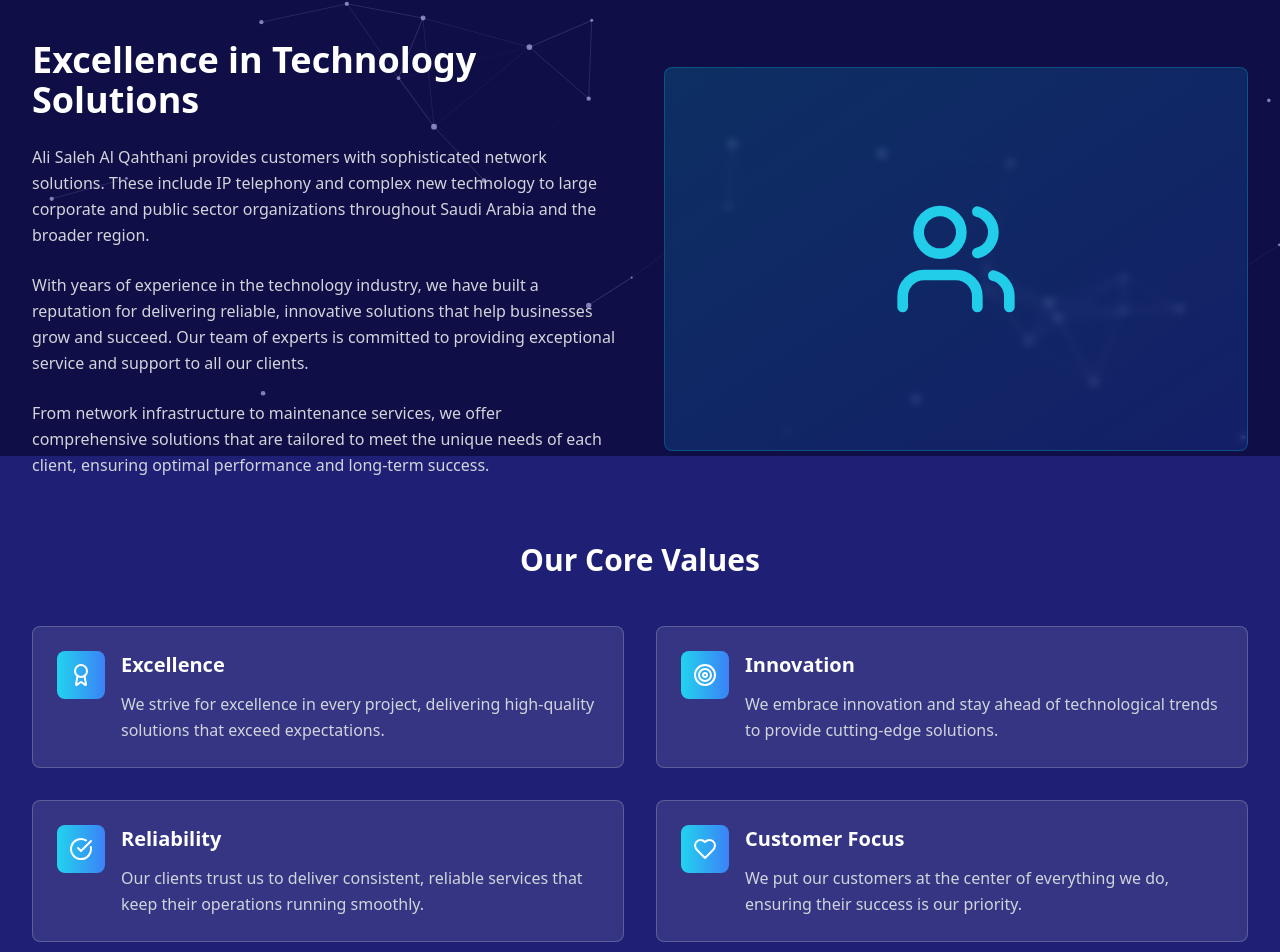
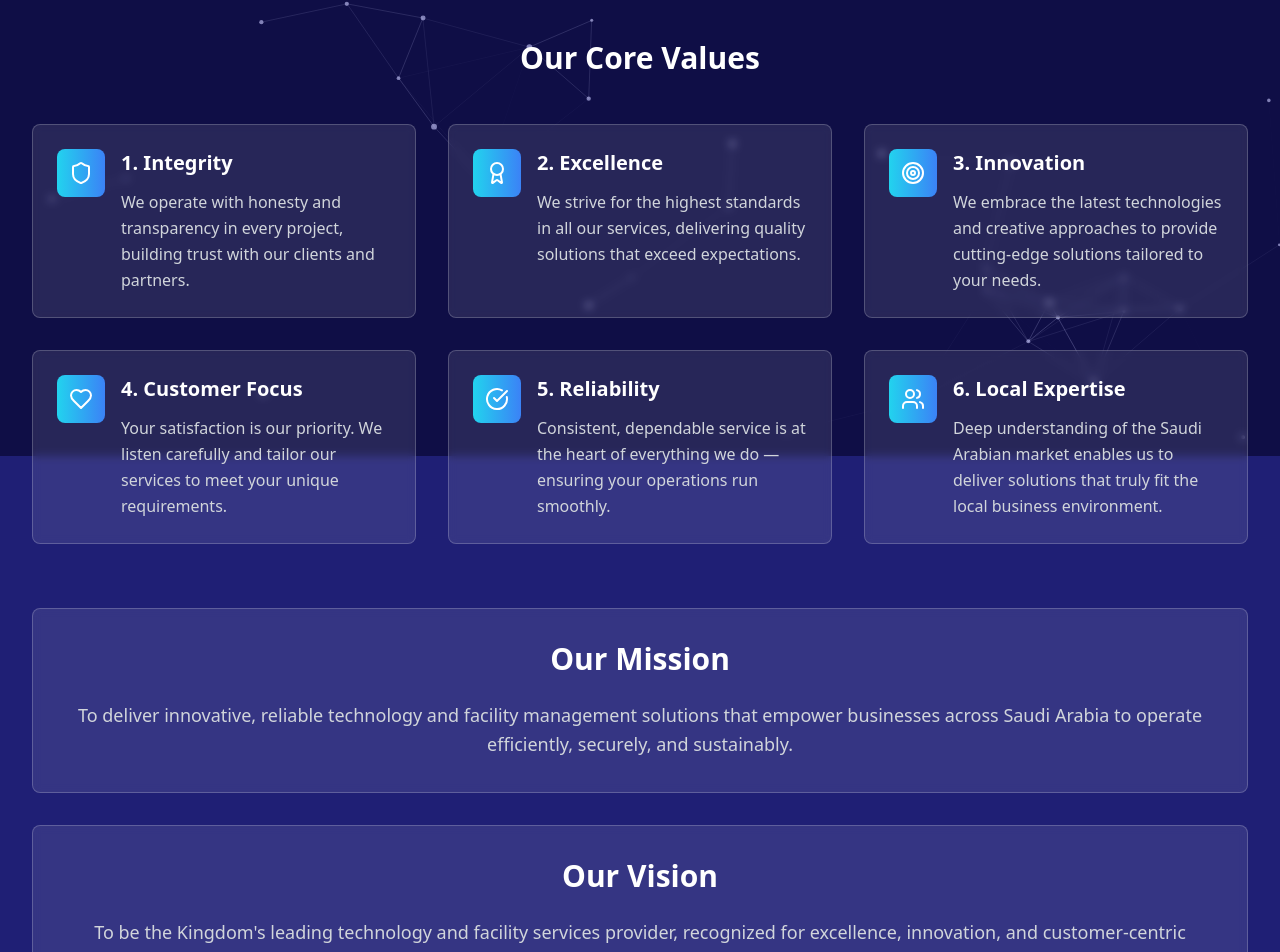
Before and after one commit to Irudium-GS/asqest-web-genesis, a React (Vite) app: page /about-us in a window 1280 px wide. Shown: the part 344-1296 px from the top of the page. Built offline with nearby package versions, Linux system fonts and the light colour scheme.

Commit message:
Add About Us content
Added core values, mission, vision, and contact information to the About Us page.

```diff
--- a/src/pages/AboutUs.tsx
+++ b/src/pages/AboutUs.tsx
@@ -4,29 +4,39 @@ import Footer from "@/components/Footer";
 import NetworkBackground from "@/components/NetworkBackground";
 import { Button } from "@/components/ui/button";
 import { Link } from "react-router-dom";
-import { Users, Award, Target, Heart, CheckCircle, ArrowRight } from "lucide-react";
+import { Users, Award, Target, Heart, CheckCircle, Shield, ArrowRight } from "lucide-react";
 
 const AboutUs = () => {
   const values = [
     {
+      title: "Integrity",
+      description: "We operate with honesty and transparency in every project, building trust with our clients and partners.",
+      icon: Shield
+    },
+    {
       title: "Excellence",
-      description: "We strive for excellence in every project, delivering high-quality solutions that exceed expectations.",
+      description: "We strive for the highest standards in all our services, delivering quality solutions that exceed expectations.",
       icon: Award
     },
     {
       title: "Innovation",
-      description: "We embrace innovation and stay ahead of technological trends to provide cutting-edge solutions.",
+      description: "We embrace the latest technologies and creative approaches to provide cutting-edge solutions tailored to your needs.",
       icon: Target
     },
     {
+      title: "Customer Focus",
+      description: "Your satisfaction is our priority. We listen carefully and tailor our services to meet your unique requirements.",
+      icon: Heart
+    },
+    {
       title: "Reliability",
-      description: "Our clients trust us to deliver consistent, reliable services that keep their operations running smoothly.",
+      description: "Consistent, dependable service is at the heart of everything we do — ensuring your operations run smoothly.",
       icon: CheckCircle
     },
     {
-      title: "Customer Focus",
-      description: "We put our customers at the center of everything we do, ensuring their success is our priority.",
-      icon: Heart
+      title: "Local Expertise",
+      description: "Deep understanding of the Saudi Arabian market enables us to deliver solutions that truly fit the local business environment.",
+      icon: Users
     }
   ];
 
@@ -40,7 +50,7 @@ const AboutUs = () => {
         <div className="max-w-7xl mx-auto">
           <div className="text-center mb-12">
             <h1 className="text-4xl md:text-6xl font-bold text-white mb-6">
-              About <span className="text-transparent bg-clip-text bg-gradient-to-r from-cyan-400 to-blue-400">ASQest</span>
+              About <span className="text-transparent bg-clip-text bg-gradient-to-r from-cyan-400 to-blue-400">Us</span>
             </h1>
             <p className="text-xl text-gray-300 max-w-3xl mx-auto">
               Your trusted partner in technology solutions and maintenance services
@@ -52,46 +62,24 @@ const AboutUs = () => {
       {/* Main Content */}
       <section className="relative z-10 py-16 px-4 sm:px-6 lg:px-8">
         <div className="max-w-7xl mx-auto">
-          <div className="grid grid-cols-1 lg:grid-cols-2 gap-12 items-center mb-16">
-            <div className="space-y-6">
-              <h2 className="text-3xl md:text-4xl font-bold text-white">
-                Excellence in Technology Solutions
-              </h2>
-              <p className="text-gray-300 leading-relaxed">
-                Ali Saleh Al Qahthani provides customers with sophisticated network solutions. These include IP telephony and complex new technology to large corporate and public sector organizations throughout Saudi Arabia and the broader region.
-              </p>
-              <p className="text-gray-300 leading-relaxed">
-                With years of experience in the technology industry, we have built a reputation for delivering reliable, innovative solutions that help businesses grow and succeed. Our team of experts is committed to providing exceptional service and support to all our clients.
-              </p>
-              <p className="text-gray-300 leading-relaxed">
-                From network infrastructure to maintenance services, we offer comprehensive solutions that are tailored to meet the unique needs of each client, ensuring optimal performance and long-term success.
-              </p>
-            </div>
-            <div className="relative">
-              <div className="w-full h-96 bg-gradient-to-br from-cyan-500/20 to-blue-600/20 rounded-lg backdrop-blur-sm border border-cyan-500/30 flex items-center justify-center transform hover:scale-105 transition-transform duration-500">
-                <Users className="h-32 w-32 text-cyan-400 animate-pulse" />
-              </div>
-            </div>
-          </div>
-
           {/* Values Section */}
           <div className="mb-16">
             <h2 className="text-3xl font-bold text-white text-center mb-12">
               Our Core Values
             </h2>
-            <div className="grid grid-cols-1 md:grid-cols-2 gap-8">
+            <div className="grid grid-cols-1 md:grid-cols-2 lg:grid-cols-3 gap-8">
               {values.map((value, index) => (
                 <div
                   key={index}
                   className="bg-white/10 backdrop-blur-sm rounded-lg p-6 border border-white/20 hover:border-cyan-400/50 transition-all duration-300 transform hover:scale-105 group"
                 >
                   <div className="flex items-start space-x-4">
-                    <div className="w-12 h-12 bg-gradient-to-r from-cyan-400 to-blue-500 rounded-lg flex items-center justify-center group-hover:animate-bounce">
+                    <div className="w-12 h-12 bg-gradient-to-r from-cyan-400 to-blue-500 rounded-lg flex items-center justify-center group-hover:animate-bounce flex-shrink-0">
                       <value.icon className="h-6 w-6 text-white" />
                     </div>
                     <div className="flex-1">
                       <h3 className="text-white text-xl font-semibold mb-3 group-hover:text-cyan-400 transition-colors">
-                        {value.title}
+                        {index + 1}. {value.title}
                       </h3>
                       <p className="text-gray-300 leading-relaxed">
                         {value.description}
@@ -104,14 +92,22 @@ const AboutUs = () => {
           </div>
 
           {/* Mission Section */}
-          <div className="bg-white/10 backdrop-blur-sm rounded-lg p-8 border border-white/20 mb-16">
+          <div className="bg-white/10 backdrop-blur-sm rounded-lg p-8 border border-white/20 mb-8">
             <h2 className="text-3xl font-bold text-white mb-6 text-center">
               Our Mission
             </h2>
             <p className="text-gray-300 leading-relaxed text-center text-lg">
-              To provide exceptional technology solutions and maintenance services that empower businesses to achieve their goals.
-              We are committed to delivering reliable, innovative solutions that create lasting value for our clients and contribute
-              to their long-term success in an ever-evolving technological landscape.
+              To deliver innovative, reliable technology and facility management solutions that empower businesses across Saudi Arabia to operate efficiently, securely, and sustainably.
+            </p>
+          </div>
+
+          {/* Vision Section */}
+          <div className="bg-white/10 backdrop-blur-sm rounded-lg p-8 border border-white/20 mb-16">
+            <h2 className="text-3xl font-bold text-white mb-6 text-center">
+              Our Vision
+            </h2>
+            <p className="text-gray-300 leading-relaxed text-center text-lg">
+              To be the Kingdom's leading technology and facility services provider, recognized for excellence, innovation, and customer-centric solutions that drive growth and transformation.
             </p>
           </div>
 
@@ -119,10 +115,10 @@ const AboutUs = () => {
           <div className="text-center">
             <div className="bg-gradient-to-r from-cyan-500/20 to-blue-600/20 rounded-2xl p-8 backdrop-blur-sm border border-cyan-500/30">
               <h2 className="text-3xl font-bold text-white mb-4">
-                Ready to Work With Us?
+                Get in Touch
               </h2>
               <p className="text-gray-300 text-lg mb-8">
-                Contact us today to discuss how we can help your business succeed.
+                Have questions or need expert solutions for your technology and maintenance needs? Contact our friendly team today — we're here to help you find the perfect solution tailored to your business.
               </p>
               <div className="flex flex-col sm:flex-row gap-4 justify-center">
                 <Button
```
